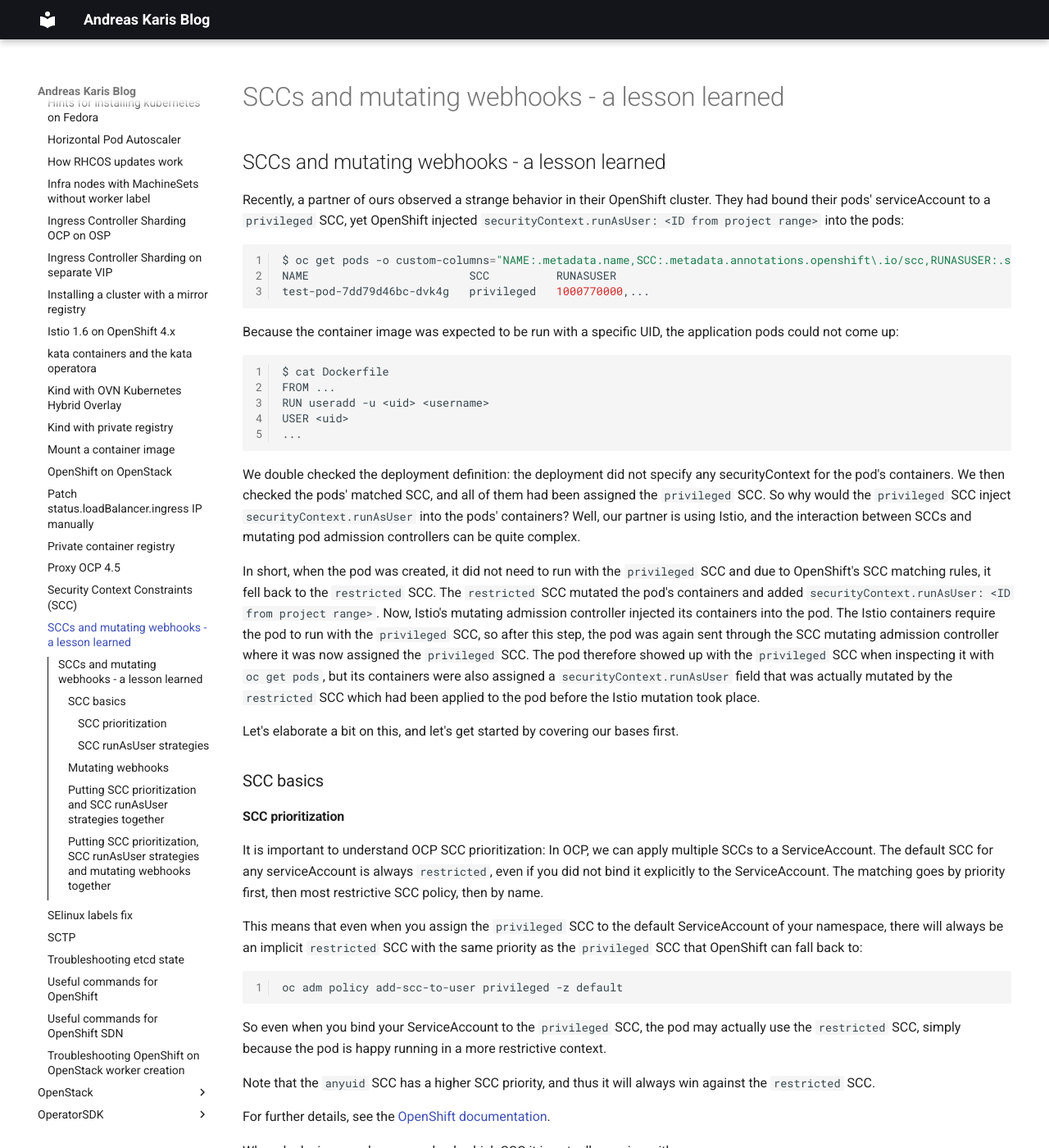
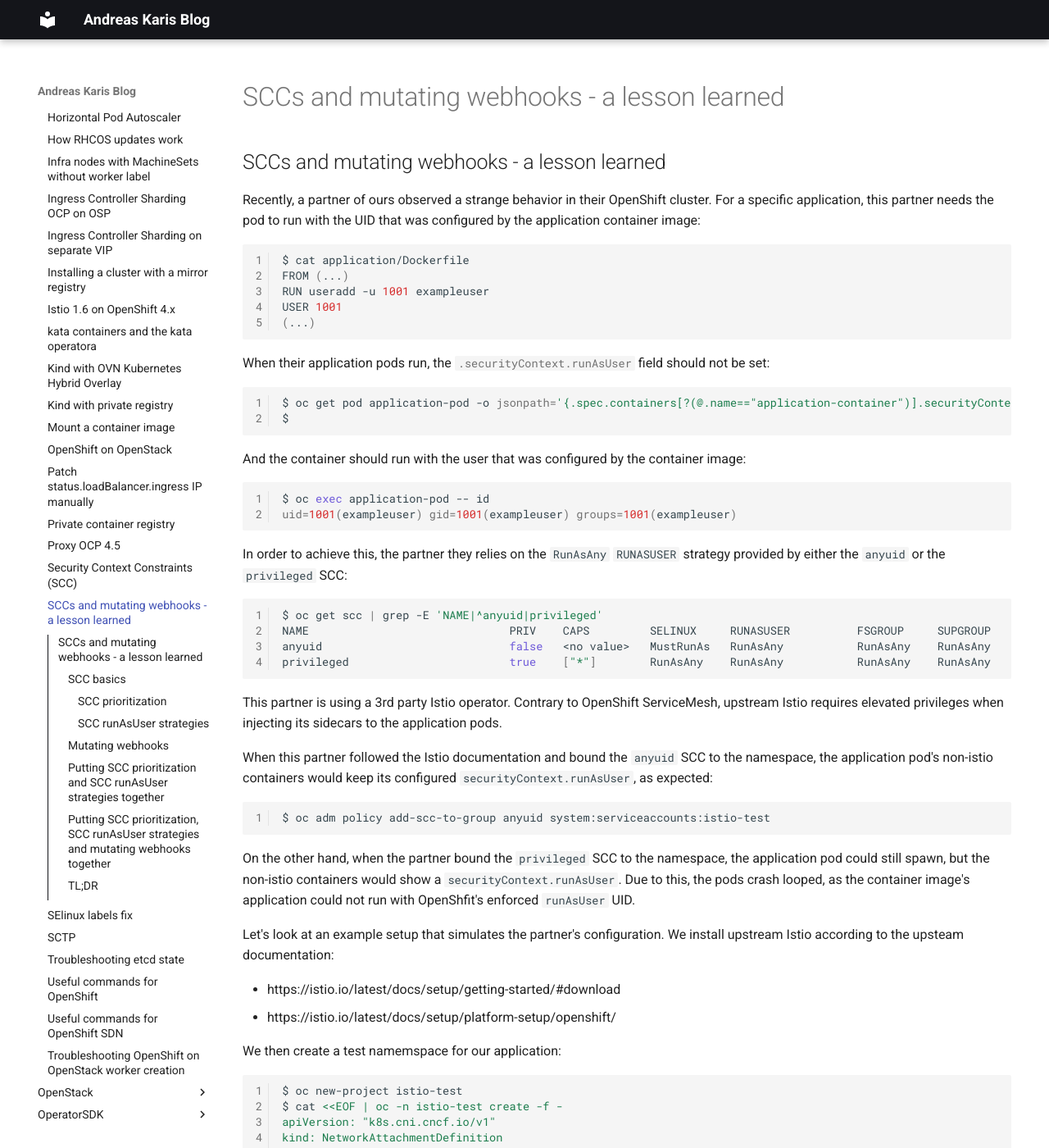
Before and after one commit to andreaskaris/blog, an MkDocs documentation site: the page built from docs/openshift/openshift-scc-with-mutating-webhooks.md, in a window 1280 px wide and 1400 px high. Shown: the whole window at 82% size. Built offline with MkDocs 1.6.1 and Material for MkDocs 9.7.7, drawn with Linux system fonts in a browser that asks for light colours; some of the changed text lies outside the part shown.

Commit message:
improving scc
Signed-off-by: Andreas Karis <ak.karis@gmail.com>

```diff
--- a/docs/openshift/openshift-scc-with-mutating-webhooks.md
+++ b/docs/openshift/openshift-scc-with-mutating-webhooks.md
@@ -1,39 +1,137 @@
 ## SCCs and mutating webhooks - a lesson learned
 
-Recently, a partner of ours observed a strange behavior in their OpenShift cluster. They had bound their pods'
-serviceAccount to a `privileged` SCC, yet OpenShift injected `securityContext.runAsUser: <ID from project range>`
-into the pods:
+Recently, a partner of ours observed a strange behavior in their OpenShift cluster. For a specific application, this
+partner needs the pod to run with the UID that was configured by the application container image:
 ~~~
-$ oc get pods -o custom-columns="NAME:.metadata.name,SCC:.metadata.annotations.openshift\.io/scc,RUNASUSER:.spec.containers[*].securityContext.runAsUser"
-NAME                        SCC          RUNASUSER
-test-pod-7dd79d46bc-dvk4g   privileged   1000770000,...
+$ cat application/Dockerfile
+FROM (...)
+RUN useradd -u 1001 exampleuser
+USER 1001
+(...)
 ~~~
 
-Because the container image was expected to be run with a specific UID, the application pods could not
-come up:
+When their application pods run, the `.securityContext.runAsUser` field should not be set:
 ~~~
-$ cat Dockerfile
-FROM ...
-RUN useradd -u <uid> <username>
-USER <uid>
-...
+$ oc get pod application-pod -o jsonpath='{.spec.containers[?(@.name=="application-container")].securityContext.runAsUser}'
+$
 ~~~
 
-We double checked the deployment definition: the deployment did not specify any securityContext for the pod's
-containers. We then checked the pods' matched SCC, and all of them had been assigned the `privileged` SCC. So why would
-the `privileged` SCC inject `securityContext.runAsUser` into the pods' containers? Well, our partner is using Istio,
-and the interaction between SCCs and mutating pod admission controllers can be quite complex.
+And the container should run with the user that was configured by the container image:
+~~~
+$ oc exec application-pod -- id
+uid=1001(exampleuser) gid=1001(exampleuser) groups=1001(exampleuser)
+~~~
 
-In short, when the pod was created, it did not need to run with the `privileged` SCC and due to OpenShift's SCC matching
-rules, it fell back to the `restricted` SCC. The `restricted` SCC mutated the pod's containers and added
-`securityContext.runAsUser: <ID from project range>`. Now, Istio's mutating admission controller injected its containers
-into the pod. The Istio containers require the pod to run with the `privileged` SCC, so after this step, the pod was
-again sent through the SCC mutating admission controller where it was now assigned the `privileged` SCC. The pod
-therefore showed up with the `privileged` SCC when inspecting it with `oc get pods`, but its containers were also
-assigned a `securityContext.runAsUser` field that was actually mutated by the `restricted` SCC which had been applied to
-the pod before the Istio mutation took place.
+In order to achieve this, the partner they relies on the `RunAsAny` `RUNASUSER` strategy provided by either the
+`anyuid` or the `privileged` SCC:
+~~~
+$ oc get scc | grep -E 'NAME|^anyuid|privileged'
+NAME                              PRIV    CAPS         SELINUX     RUNASUSER          FSGROUP     SUPGROUP    PRIORITY     READONLYROOTFS   VOLUMES
+anyuid                            false   <no value>   MustRunAs   RunAsAny           RunAsAny    RunAsAny    10           false            ["configMap","downwardAPI","emptyDir","persistentVolumeClaim","projected","secret"]
+privileged                        true    ["*"]        RunAsAny    RunAsAny           RunAsAny    RunAsAny    <no value>   false            ["*"]
+~~~
 
-Let's elaborate a bit on this, and let's get started by covering our bases first.
+This partner is using a 3rd party Istio operator. Contrary to OpenShift ServiceMesh, upstream Istio requires elevated
+privileges when injecting its sidecars to the application pods.
+
+When this partner followed the Istio documentation and bound the `anyuid` SCC to the namespace, the application pod's
+non-istio containers would keep its configured `securityContext.runAsUser`, as expected:
+~~~
+$ oc adm policy add-scc-to-group anyuid system:serviceaccounts:istio-test
+~~~
+
+On the other hand, when the partner bound the `privileged` SCC to the namespace, the application pod could still spawn,
+but the non-istio containers would show a `securityContext.runAsUser`. Due to this, the pods crash looped, as the
+container image's application could not run with OpenShfit's enforced `runAsUser` UID.
+
+Let's look at an example setup that simulates the partner's configuration. We install upstream Istio according to
+the upsteam documentation:
+
+* https://istio.io/latest/docs/setup/getting-started/#download
+* https://istio.io/latest/docs/setup/platform-setup/openshift/
+
+We then create a test namemspace for our application:
+~~~
+$ oc new-project istio-test
+$ cat <<EOF | oc -n istio-test create -f -
+apiVersion: "k8s.cni.cncf.io/v1"
+kind: NetworkAttachmentDefinition
+metadata:
+  name: istio-cni
+EOF
+$ oc label namespace istio-test istio-injection=enabled
+~~~
+
+We bind the `anyuid` SCC to the ServiceAccount:
+~~~
+$ oc adm policy add-scc-to-group anyuid system:serviceaccounts:istio-test
+~~~
+
+And apply the following application:
+~~~
+$ cat <<'EOF' > fedora-test-sidecar-inject.yaml
+apiVersion: apps/v1
+kind: Deployment
+metadata:
+  labels:
+    app: fedora-test-sidecar-inject
+  name: fedora-test-sidecar-inject
+spec:
+  replicas: 1
+  selector:
+    matchLabels:
+      deployment: fedora-test-sidecar-inject
+  template:
+    metadata:
+      labels:
+        deployment: fedora-test-sidecar-inject
+      annotations:
+        sidecar.istio.io/inject: 'true'
+        sidecar.istio.io/proxyCPU: 50m
+        sidecar.istio.io/proxyCPULimit: 2000m
+        sidecar.istio.io/proxyMemory: 200Mi
+        sidecar.istio.io/proxyMemoryLimit: 1Gi
+        proxy.istio.io/config: '{ "terminationDrainDuration": 30s, "holdApplicationUntilProxyStarts": true }'
+    spec:
+      containers:
+      - image: quay.io/akaris/fedora-test:uid
+        imagePullPolicy: IfNotPresent
+        name: fedora-test-sidecar-inject
+EOF
+$ oc apply -f fedora-test-sidecar-inject.yaml
+~~~
+
+As you can see below, only the `istio-proxy` has the `securityContext.runAsUser` field set, whereas the
+`fedora-test-sidecar-inject` container does not:
+~~~
+$ oc get pods -o custom-columns="NAME:.metadata.name,SCC:.metadata.annotations.openshift\.io/scc,CONTAINERNAME:.spec.containers[*].name,RUNASUSER:.spec.containers[*].securityContext.runAsUser"
+NAME                                         SCC      CONTAINERNAME                            RUNASUSER
+fedora-test-sidecar-inject-d75986bbd-d5rd4   anyuid   istio-proxy,fedora-test-sidecar-inject   1337
+~~~
+
+But when we redeploy the application with the `privileged` SCC, something interesting happens:
+~~~
+$ oc delete -f fedora-test-sidecar-inject.yaml
+$ oc adm policy remove-scc-from-group anyuid system:serviceaccounts:istio-test
+$ oc adm policy add-scc-to-group privileged system:serviceaccounts:istio-test
+$ oc apply -f fedora-test-sidecar-inject.yaml
+~~~
+
+Note how the pod is bound to the `privileged` SCC, but the application container is now forced to run as a specific
+user ID:
+~~~
+$ oc get pods -o custom-columns="NAME:.metadata.name,SCC:.metadata.annotations.openshift\.io/scc,CONTAINERNAME:.spec.containers[*].name,RUNASUSER:.spec.containers[*].securityContext.runAsUser"
+NAME                                         SCC          CONTAINERNAME                            RUNASUSER
+fedora-test-sidecar-inject-d75986bbd-8j6vt   privileged   istio-proxy,fedora-test-sidecar-inject   1337,1000780000
+~~~
+
+How is this possible? Both the `privileged` SCC as well as the `anyuid` SCC set `RUNASUSER` to `RunAsAny`, yet the two
+SCCs seemingly behave differently. Why would the `privileged` SCC inject `securityContext.runAsUser` into the pods'
+containers? Well, Istio uses mutating admission webhooks to achieve sidecar injection. And as it turns out, the
+interaction between SCCs and mutating pod admission controllers can be quite complex.
+
+In order to figure out what is going on, let's start by refreshing our memory about SCCs. Then, we will deploy our own
+little mutating webhook and create a reproducer environment.
 
 ### SCC basics
 
@@ -333,8 +431,19 @@
 ~~~
 
 But this contradicts what we said earlier about the `privileged` SCC: it should not manipulate
-`securityContext`.`runAsUser`. As already explained during the introduction, when the pod is created, it matches the
-`restricted` SCC which mutates the pod's containers and adds `securityContext.runAsUser: <ID from project range>`.
+`securityContext`.`runAsUser`. Interestingly, when the pod is created, it matches the `restricted` SCC which mutates
+the pod's containers and adds `securityContext.runAsUser: <ID from project range>`.
 Then, the mutating admission controller injects the new capabilities into the pod's containers. After this step, the pod
 now requires to be `privileged` as it cannot run with the more restrictive set of rules from the `restricted` SCC.
 Therefore, it is again sent through the SCC mutating admission controller where it is now assigned the `privileged` SCC.
+
+### TL;DR
+
+In short, when the pod was created, it did not need to run with the `privileged` SCC and due to OpenShift's SCC matching
+rules, it fell back to the `restricted` SCC. The `restricted` SCC mutated the pod's containers and added
+`securityContext.runAsUser: <ID from project range>`. Now, Istio's mutating admission controller injected its containers
+into the pod. The Istio containers require the pod to run with the `privileged` SCC, so after this step, the pod was
+again sent through the SCC mutating admission controller where it was now assigned the `privileged` SCC. The pod
+therefore showed up with the `privileged` SCC when inspecting it with `oc get pods`, but its containers were also
+assigned a `securityContext.runAsUser` field that was actually mutated by the `restricted` SCC which had been applied to
+the pod before the Istio mutation took place.
```
